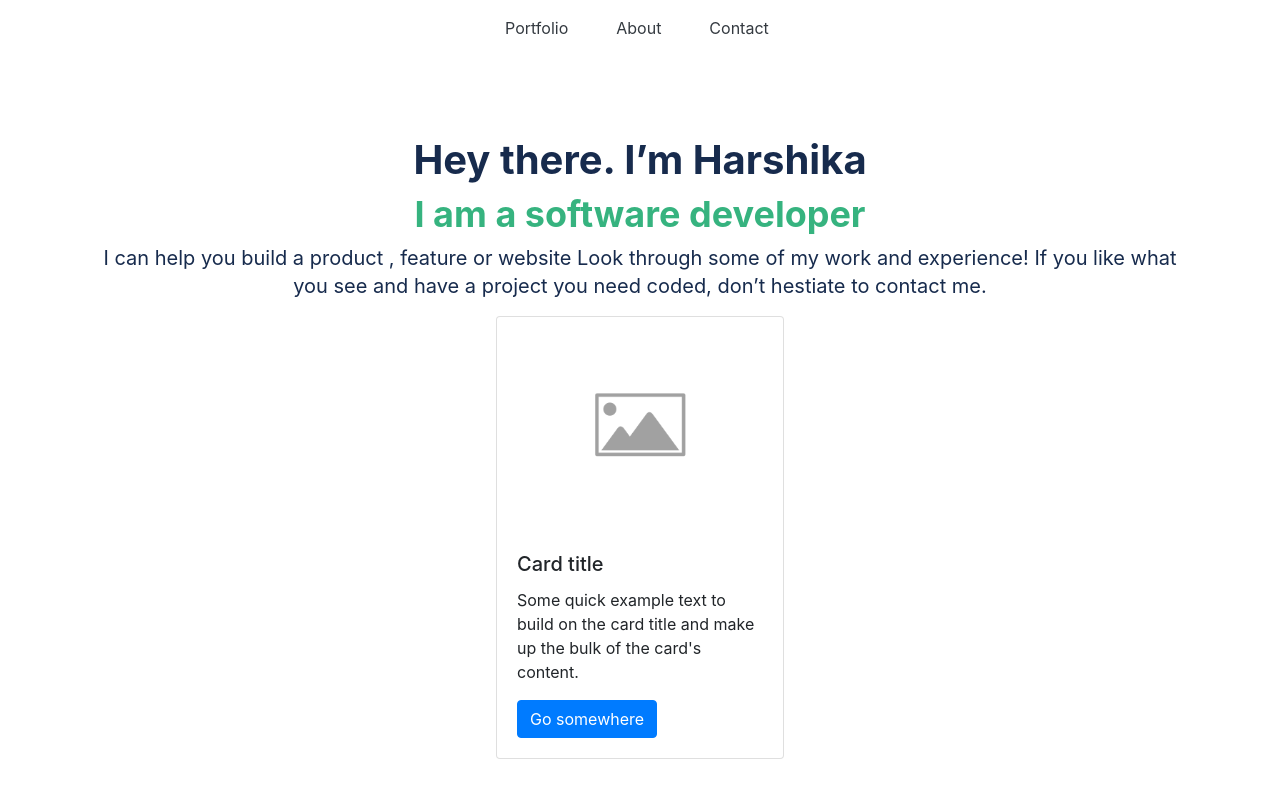
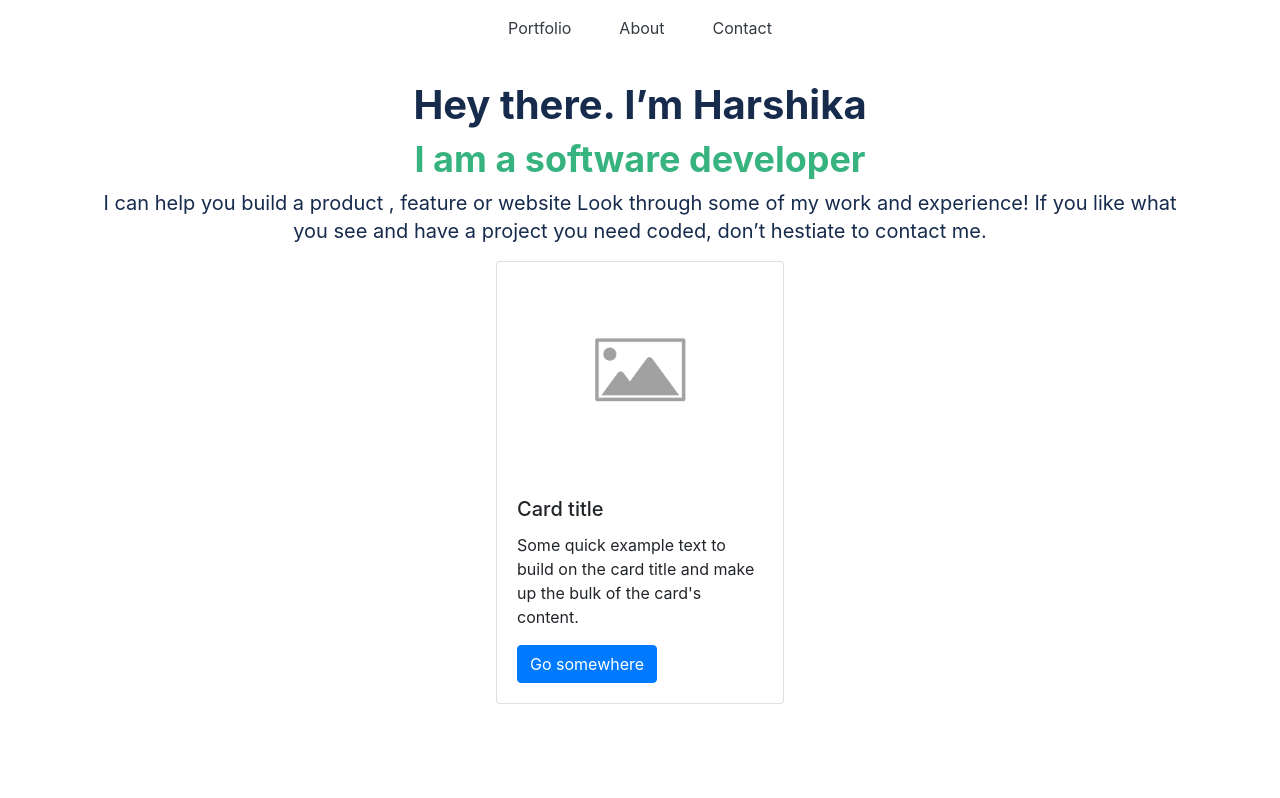
Before and after one commit to harshi0102/Bootstrap-Project, a website: page index.html in a window 1280 px wide. Drawn offline with nearby package versions, Linux system fonts and the light colour scheme.

Commit message:
Fix navbar

```diff
--- a/index.html
+++ b/index.html
@@ -18,8 +18,8 @@
 
             </div>
     <div class="col-8">
-        <nav class="navbar navbar-expand-lg navbar-light bg-white">
-            <ul class="navbar-nav mr-auto">
+        <nav class="navbar navbar-expand-lg navbar-light bg-white  fixed-top shadow-sm center align-items-center justify-content-center ">
+            <ul class="navbar-nav  nav justify-content-center align-items-center center">
                 <li class="nav-item px-3">
                     <a class="nav-link text-dark" href="#">Portfolio</a>
                   </li>
```
